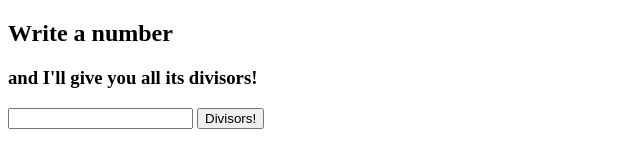
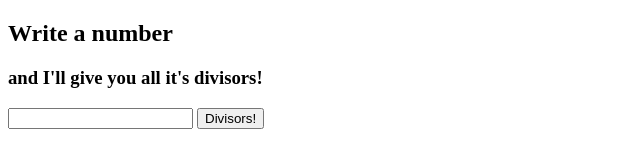
Before and after one commit to Cortina17/Exercises-JS, a website with bundled scripts: page 14/index.html in a window 1280 px wide. Shown: the full height of the page, 0-640 px from the left. Built offline with nearby package versions, Linux system fonts and the light colour scheme.

Commit message:
Ex Nº14 done and tested.

```diff
--- a/14/index.html
+++ b/14/index.html
@@ -10,7 +10,7 @@
     <main>
         <div>
             <h2>Write a number</h2>
-            <h3>and I'll give you all its divisors!</h3>
+            <h3>and I'll give you all it's divisors!</h3>
         </div>
         <div>
             <input type="text" id="input-text">
```
Also changed, not shown: README.md.
